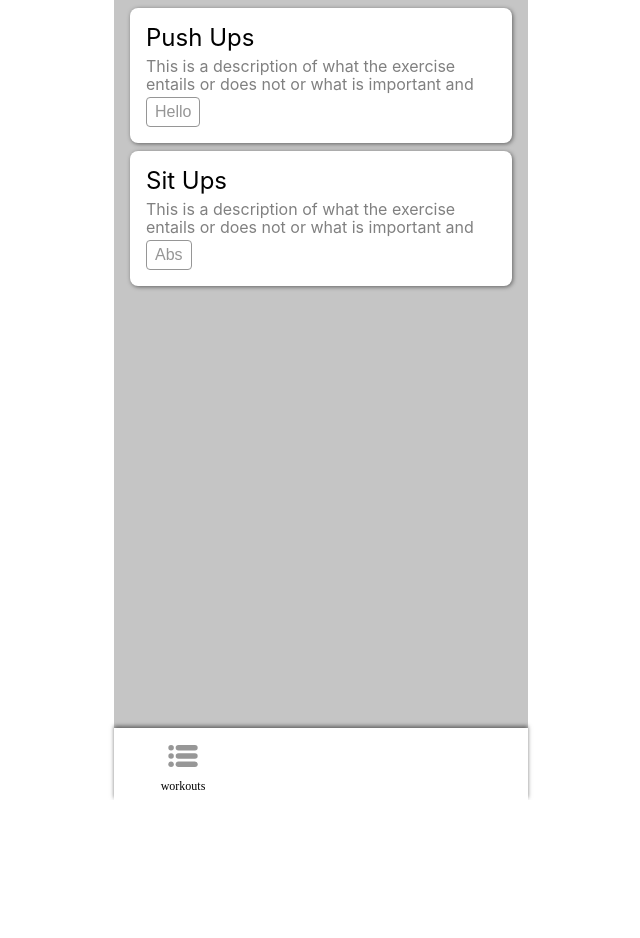
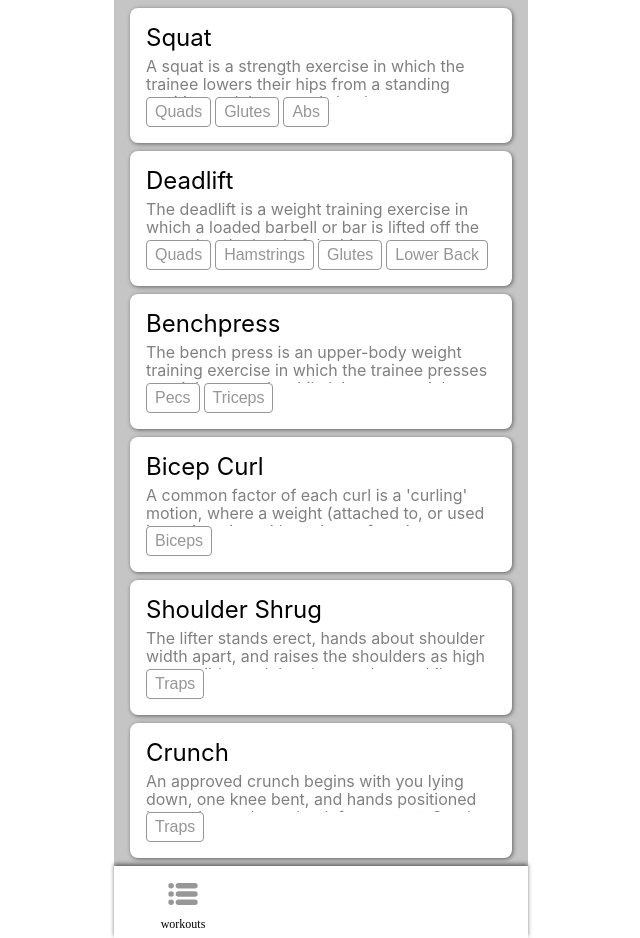
Before and after one commit to MDBoticano/gym-react, a React (Create React App) app: page / in a window 1280 px wide. Shown: the whole page, without its empty margins (319-959 px from the left). Before the commit the page ends 800 px from the top, so only its background shows below. Built offline with nearby package versions, Linux system fonts and the light colour scheme.

Commit message:
Use fake JSON data for exercises
The data comes from wikipedia:
https://en.wikipedia.org/wiki/List_of_weight_training_exercises

```diff
--- a/src/App.jsx
+++ b/src/App.jsx
@@ -5,24 +5,35 @@ import Exercises from './components/Exercises';
 import Card from './components/Card';
 import Tag from './components/Tag';
 
+import DummyExercises from './data/DummyExercises';
+
+const listTags = (tags) => {
+  const allTags = tags.map(tag => <Tag text={tag} key={tag} />);
+  return (
+    <div className="tags-row">
+      {allTags}
+    </div>
+  );
+}
+
+const listExercises = (exercises) => {
+  const cards = exercises.map(exercise => {
+    const { id, name, description, tags } = exercise;
+
+    return (
+      <Card title={name} description={description} key={id}>
+        {listTags(tags)}
+      </Card>
+    );
+  });
+  return <>{cards}</>
+}
+
 const App = () => {
   return (
     <div className="App">
       <Exercises>
-
-      <Card
-        title={"Push Ups"}
-        description={"This is a description of what the exercise entails or does not or what is important and necessarr…"}
-      >
-        <Tag text={"Hello"} />
-      </Card>
-
-      <Card
-        title={"Sit Ups"}
-        description={"This is a description of what the exercise entails or does not or what is important and necessarr…"}
-      >
-        <Tag text={"Abs"} />
-      </Card>
+        {DummyExercises && listExercises(DummyExercises)}
       </Exercises>
       <Navigation />
     </div>
--- a/src/components/Tag.jsx
+++ b/src/components/Tag.jsx
@@ -8,6 +8,10 @@ const StyledTag = styled.button`
   border-radius: 0.25rem;
 
   background-color: white;
+
+  &:not(first-child) {
+    margin-right: 0.25rem;
+  }
 `
 
 const StyledTagText = styled.p`
--- /dev/null
+++ b/src/data/DummyExercises.js
@@ -0,0 +1,49 @@
+const DummyExercises = [
+  {
+    "id": 1,
+    "name": "Squat",
+    "description" : "A squat is a strength exercise in which the trainee lowers their hips from a standing position and then stands back up.",
+    "tags" : [
+      "Quads", "Glutes", "Abs"
+    ],
+  },
+  {
+    "id": 2,
+    "name": "Deadlift",
+    "description" : "The deadlift is a weight training exercise in which a loaded barbell or bar is lifted off the ground to the level of the hips, torso perpendicular to the floor, before being placed back on the ground.",
+    "tags" : [
+      "Quads", "Hamstrings", "Glutes", "Lower Back"
+    ],
+  },
+  {
+    "id": 3,
+    "name": "Benchpress",
+    "description" : "The bench press is an upper-body weight training exercise in which the trainee presses a weight upwards while lying on a weight training bench.",
+    "tags" : [
+      "Pecs", "Triceps"
+    ],
+  }, {
+    "id": 4,
+    "name": "Bicep Curl",
+    "description" : "A common factor of each curl is a 'curling' motion, where a weight (attached to, or used in conjunction with, an item of equipment listed above) is lifted up until the forearms are vertical[1] with the elbows and upper arm remaining close to the body.",
+    "tags" : [
+      "Biceps"
+    ],
+  }, {
+    "id": 5,
+    "name": "Shoulder Shrug",
+    "description" : "The lifter stands erect, hands about shoulder width apart, and raises the shoulders as high as possible, and then lowers them, while not bending the elbows, or moving the body at all. ",
+    "tags" : [
+      "Traps"
+    ],
+  }, {
+    "id": 6,
+    "name": "Crunch",
+    "description" : "An approved crunch begins with you lying down, one knee bent, and hands positioned beneath your lower back for support. Gently lift your head and shoulders, hold briefly and relax back down.",
+    "tags" : [
+      "Traps"
+    ],
+  },
+];
+
+export default DummyExercises;
```
